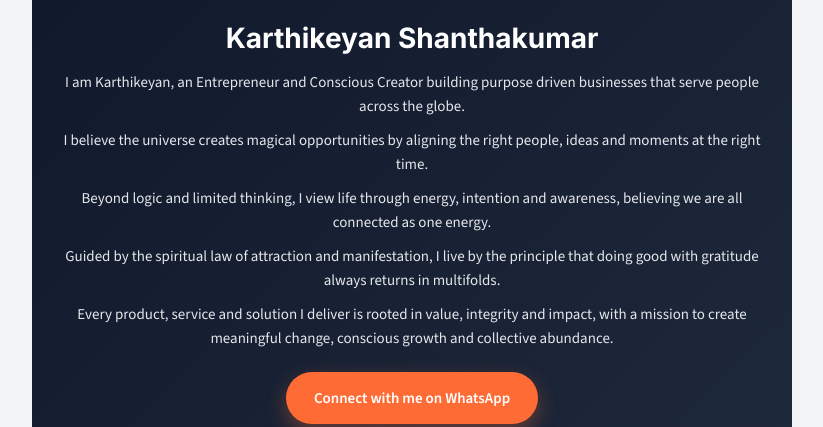
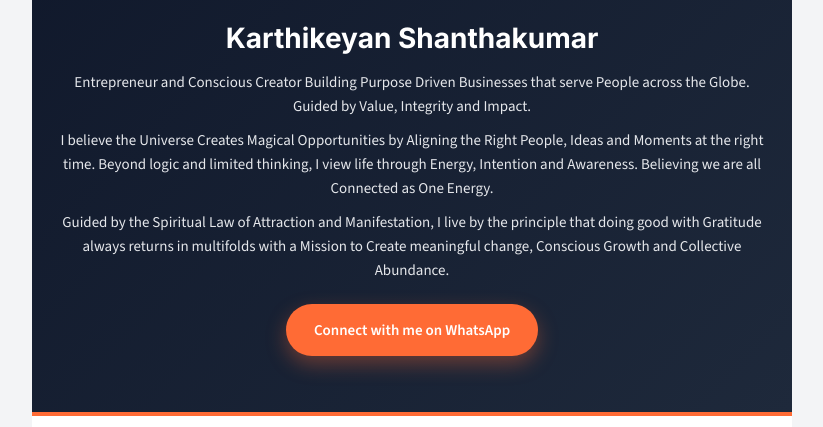
Before and after one commit to karthikeyanshanthakumar/karthikeyanshanthakumar, a plain HTML site: page index.html in a window 1280 px wide. Shown: the part 184-611 px from the top of the page, without its empty margins (228-1051 px from the left). Drawn offline with nearby package versions, Linux system fonts and the light colour scheme.

Commit message:
Update index.html

```diff
--- a/index.html
+++ b/index.html
@@ -261,31 +261,22 @@ grid-template-columns:repeat(4,1fr);
 <h1>Karthikeyan Shanthakumar</h1>
 
 <p>
-I am Karthikeyan, an Entrepreneur and Conscious Creator building purpose driven
-businesses that serve people across the globe.
+Entrepreneur and Conscious Creator Building Purpose Driven Businesses that serve
+People across the Globe. Guided by Value, Integrity and Impact.
 </p>
 
 <p>
-I believe the universe creates magical opportunities by aligning the right
-people, ideas and moments at the right time.
+I believe the Universe Creates Magical Opportunities by Aligning the Right
+People, Ideas and Moments at the right time. Beyond logic and limited thinking,
+I view life through Energy, Intention and Awareness. Believing we are all
+Connected as One Energy.
 </p>
 
 <p>
-Beyond logic and limited thinking, I view life through energy, intention and
-awareness, believing we are all connected as one energy.
+Guided by the Spiritual Law of Attraction and Manifestation, I live by the
+principle that doing good with Gratitude always returns in multifolds with a
+Mission to Create meaningful change, Conscious Growth and Collective Abundance.
 </p>
-
-<p>
-Guided by the spiritual law of attraction and manifestation, I live by the
-principle that doing good with gratitude always returns in multifolds.
-</p>
-
-<p>
-Every product, service and solution I deliver is rooted in value, integrity and
-impact, with a mission to create meaningful change, conscious growth and
-collective abundance.
-</p>
-
 <a href="https://wa.me/918667568343" class="hero-cta">
 Connect with me on WhatsApp
 </a>
@@ -376,7 +367,26 @@ Connect with me on WhatsApp
 </div>
 
 <div class="footer">
+
+<strong>Vibranex Infotech Solutions</strong><br>
+AI powered business and digital transformation partner
+
+<div style="margin-top:14px;">
+📞 <strong>Mobile / WhatsApp</strong><br>
++91 86675 68343
+</div>
+
+<div style="margin-top:12px;">
+📍 <strong>Office Address</strong><br>
+71/4, TVH Beliciaa Towers, Tower 2,<br>
+MRC Nagar, R A Puram,<br>
+Chennai – 600028, India
+</div>
+
+<div style="margin-top:14px; font-size:10px; color:#6b7280;">
 Designed and engineered by Vibranex Infotech Solutions
+</div>
+
 </div>
 
 </div>
```
